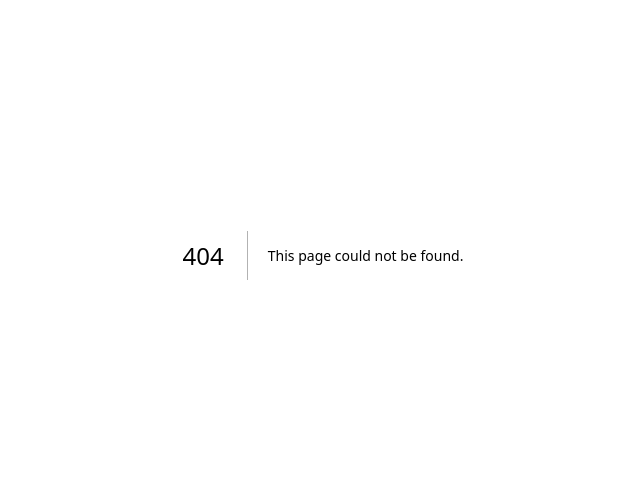
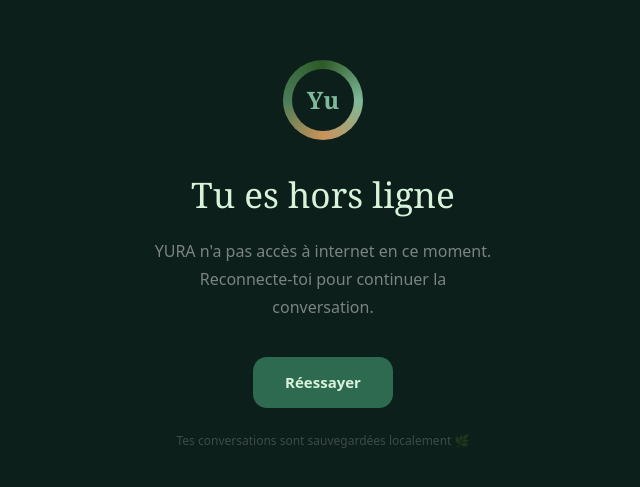
Before and after one commit to Nelge-3D/Yura, a Next.js app: page /offline in a window 1280 px wide. Before the commit this address had no page. Shown: the part 145-632 px from the top of the page, without its empty margins (317-957 px from the left). Built offline with nearby package versions, Linux system fonts and the light colour scheme.

Commit message:
feat: PWA — manifest, service worker, page offline, icône

```diff
--- a/app/layout.tsx
+++ b/app/layout.tsx
@@ -1,5 +1,6 @@
-import type { Metadata } from "next";
+import type { Metadata, Viewport } from "next";
 import { DM_Serif_Display, Plus_Jakarta_Sans } from "next/font/google";
+import SwRegister from "@/components/SwRegister";
 import "./globals.css";
 
 const jakarta = Plus_Jakarta_Sans({
@@ -19,6 +20,20 @@
   title: "YURA — L'IA à l'écoute",
   description:
     "IA conversationnelle à but thérapeutique, nourrie de la culture gabonaise. Un pont entre toi et les professionnels de santé mentale.",
+  appleWebApp: {
+    capable: true,
+    statusBarStyle: "black-translucent",
+    title: "YURA",
+  },
+  formatDetection: { telephone: false },
+};
+
+export const viewport: Viewport = {
+  themeColor: "#2D6A4F",
+  width: "device-width",
+  initialScale: 1,
+  maximumScale: 1,
+  userScalable: false,
 };
 
 export default function RootLayout({
@@ -28,7 +43,13 @@
 }) {
   return (
     <html lang="fr" className={`${jakarta.variable} ${serif.variable}`}>
-      <body className="font-sans antialiased">{children}</body>
+      <head>
+        <link rel="apple-touch-icon" href="/icons/yura-icon.svg" />
+      </head>
+      <body className="font-sans antialiased">
+        {children}
+        <SwRegister />
+      </body>
     </html>
   );
 }
--- /dev/null
+++ b/app/manifest.ts
@@ -0,0 +1,38 @@
+import type { MetadataRoute } from "next";
+
+export default function manifest(): MetadataRoute.Manifest {
+  return {
+    name: "YURA — L'IA à l'écoute",
+    short_name: "YURA",
+    description:
+      "IA d'écoute émotionnelle gabonaise. Un pont doux entre toi et les professionnels de santé mentale.",
+    start_url: "/chat",
+    display: "standalone",
+    orientation: "portrait",
+    background_color: "#0D1F1A",
+    theme_color: "#2D6A4F",
+    categories: ["health", "lifestyle"],
+    lang: "fr",
+    icons: [
+      {
+        src: "/icons/yura-icon.svg",
+        sizes: "any",
+        type: "image/svg+xml",
+        purpose: "any",
+      },
+      {
+        src: "/icons/yura-icon.svg",
+        sizes: "any",
+        type: "image/svg+xml",
+        purpose: "maskable",
+      },
+      {
+        src: "/icon.png",
+        sizes: "512x512",
+        type: "image/png",
+        purpose: "any",
+      },
+    ],
+    screenshots: [],
+  };
+}
--- /dev/null
+++ b/app/offline/page.tsx
@@ -0,0 +1,91 @@
+"use client";
+
+export default function OfflinePage() {
+  return (
+    <main
+      style={{
+        minHeight: "100vh",
+        background: "#0D1F1A",
+        display: "flex",
+        flexDirection: "column",
+        alignItems: "center",
+        justifyContent: "center",
+        padding: "24px",
+        textAlign: "center",
+        fontFamily: "system-ui, sans-serif",
+      }}
+    >
+      <div
+        style={{
+          width: 80,
+          height: 80,
+          borderRadius: "50%",
+          background: "conic-gradient(from 0deg, #2d5a27, #7fb89a, #c9935a, #4a7c59, #2d5a27)",
+          display: "flex",
+          alignItems: "center",
+          justifyContent: "center",
+          marginBottom: 28,
+        }}
+      >
+        <div
+          style={{
+            width: 62,
+            height: 62,
+            borderRadius: "50%",
+            background: "#0D1F1A",
+            display: "flex",
+            alignItems: "center",
+            justifyContent: "center",
+          }}
+        >
+          <span
+            style={{
+              fontFamily: "Georgia, serif",
+              color: "#7fb89a",
+              fontSize: 24,
+              fontWeight: 600,
+            }}
+          >
+            Yu
+          </span>
+        </div>
+      </div>
+
+      <h1
+        style={{
+          fontFamily: "Georgia, serif",
+          color: "#D8F3DC",
+          fontSize: "clamp(1.5rem,5vw,2.2rem)",
+          marginBottom: 16,
+          fontWeight: 400,
+        }}
+      >
+        Tu es hors ligne
+      </h1>
+
+      <p style={{ color: "rgba(255,255,255,0.45)", fontSize: 16, lineHeight: 1.75, maxWidth: 340, marginBottom: 36 }}>
+        YURA n&apos;a pas accès à internet en ce moment. Reconnecte-toi pour continuer la conversation.
+      </p>
+
+      <button
+        onClick={() => window.location.reload()}
+        style={{
+          background: "#2D6A4F",
+          color: "#D8F3DC",
+          border: "none",
+          borderRadius: 14,
+          padding: "14px 32px",
+          fontSize: 15,
+          fontWeight: 600,
+          cursor: "pointer",
+        }}
+      >
+        Réessayer
+      </button>
+
+      <p style={{ color: "rgba(255,255,255,0.2)", fontSize: 12, marginTop: 24 }}>
+        Tes conversations sont sauvegardées localement 🌿
+      </p>
+    </main>
+  );
+}
--- /dev/null
+++ b/components/SwRegister.tsx
@@ -0,0 +1,15 @@
+"use client";
+
+import { useEffect } from "react";
+
+export default function SwRegister() {
+  useEffect(() => {
+    if ("serviceWorker" in navigator) {
+      navigator.serviceWorker
+        .register("/sw.js")
+        .catch((err) => console.error("SW registration failed:", err));
+    }
+  }, []);
+
+  return null;
+}
--- /dev/null
+++ b/public/sw.js
@@ -0,0 +1,72 @@
+const CACHE = "yura-v1";
+
+const PRECACHE = [
+  "/",
+  "/chat",
+  "/offline",
+  "/icons/yura-icon.svg",
+];
+
+// Installation — pré-cache le shell de l'app
+self.addEventListener("install", (event) => {
+  event.waitUntil(
+    caches.open(CACHE).then((cache) => cache.addAll(PRECACHE))
+  );
+  self.skipWaiting();
+});
+
+// Activation — supprime les anciens caches
+self.addEventListener("activate", (event) => {
+  event.waitUntil(
+    caches.keys().then((keys) =>
+      Promise.all(keys.filter((k) => k !== CACHE).map((k) => caches.delete(k)))
+    )
+  );
+  self.clients.claim();
+});
+
+// Fetch — cache-first pour les assets, network-first pour les pages
+self.addEventListener("fetch", (event) => {
+  const { request } = event;
+  const url = new URL(request.url);
+
+  // Ne jamais mettre en cache les appels API
+  if (url.pathname.startsWith("/api/")) return;
+
+  // Ressources statiques : cache en priorité
+  if (
+    request.destination === "image" ||
+    request.destination === "font" ||
+    url.pathname.startsWith("/_next/static/")
+  ) {
+    event.respondWith(
+      caches.match(request).then(
+        (cached) =>
+          cached ||
+          fetch(request).then((res) => {
+            if (res.ok) {
+              caches.open(CACHE).then((c) => c.put(request, res.clone()));
+            }
+            return res;
+          })
+      )
+    );
+    return;
+  }
+
+  // Pages : network-first, fallback cache puis /offline
+  event.respondWith(
+    fetch(request)
+      .then((res) => {
+        if (res.ok) {
+          caches.open(CACHE).then((c) => c.put(request, res.clone()));
+        }
+        return res;
+      })
+      .catch(() =>
+        caches.match(request).then(
+          (cached) => cached || caches.match("/offline")
+        )
+      )
+  );
+});
```
Also changed, not shown: public/icons/yura-icon.svg (added).
